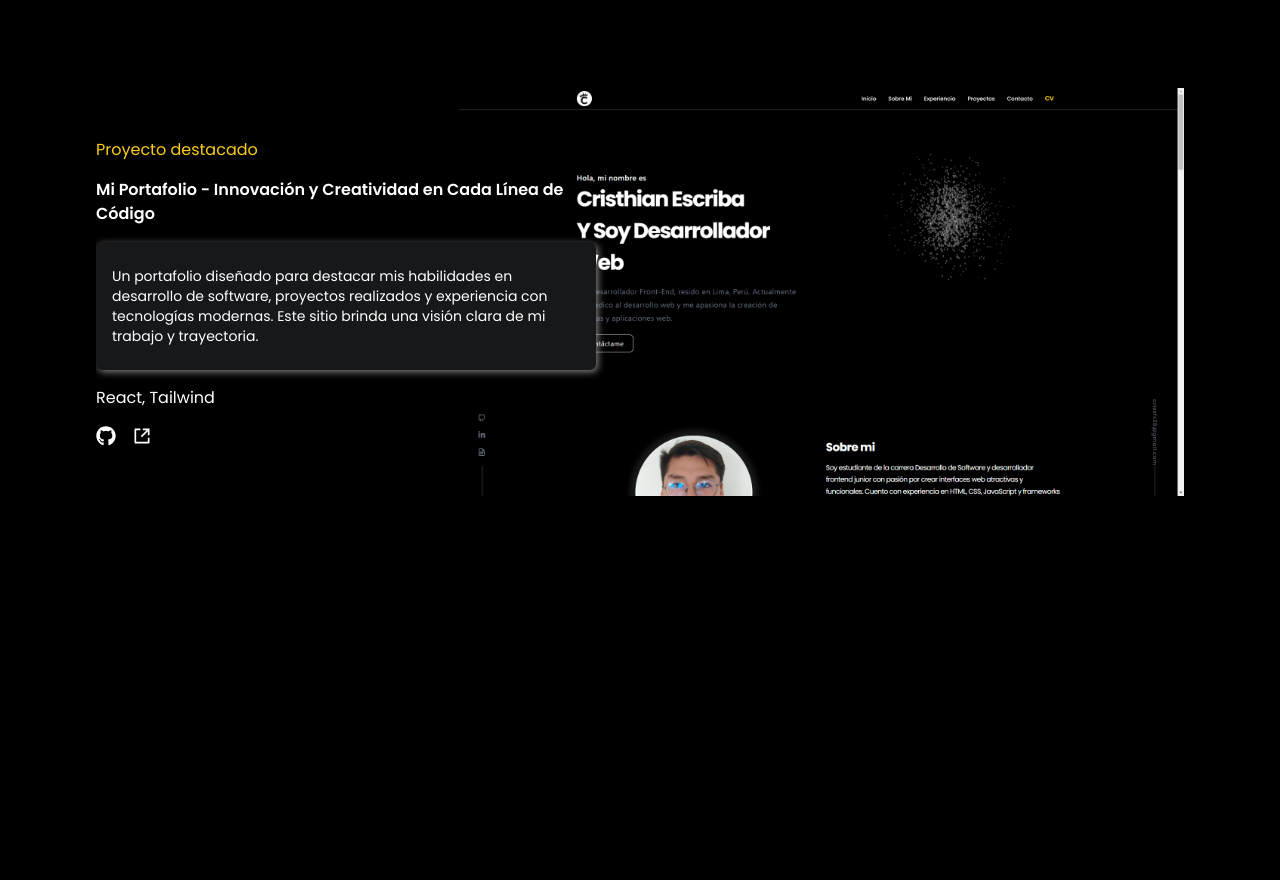
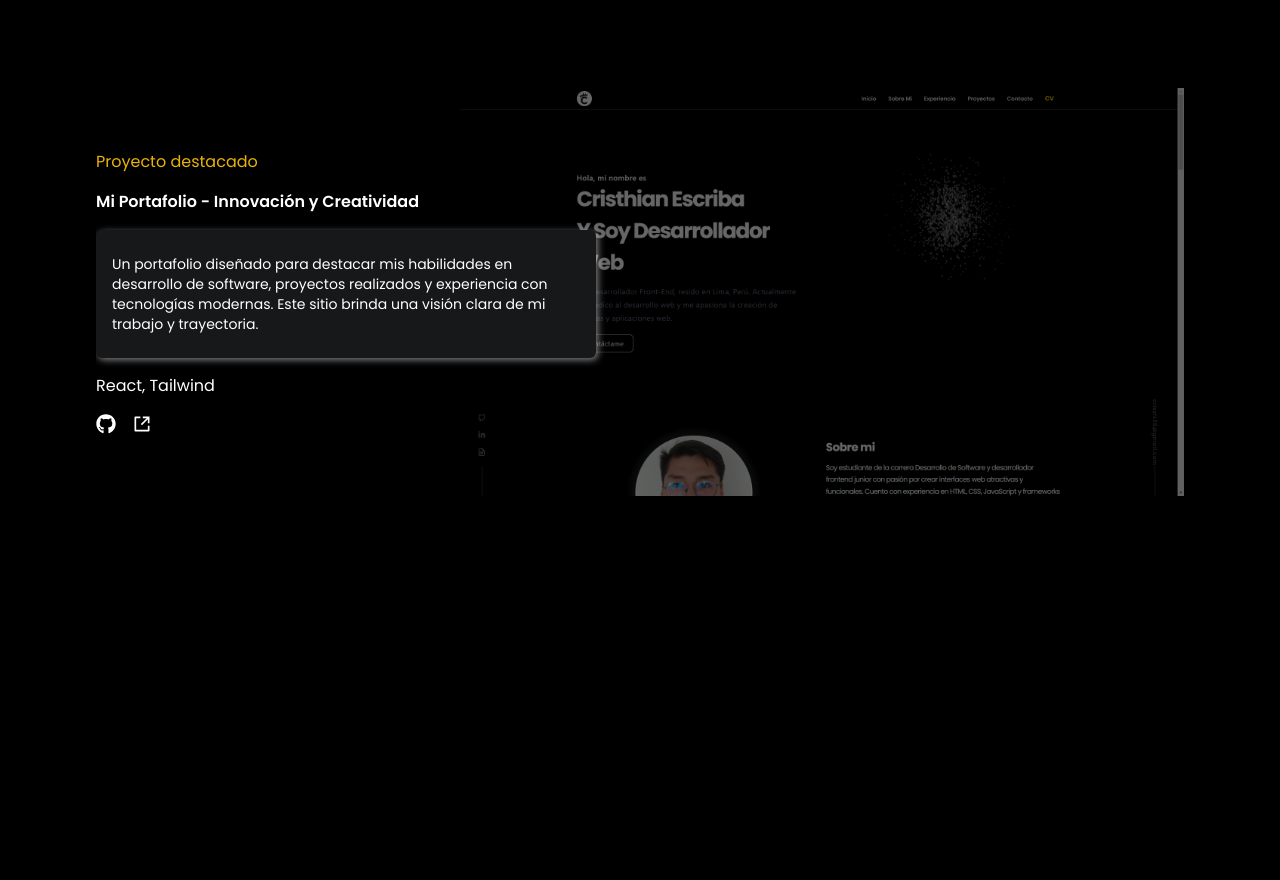
Before and after one commit to Cristhian988/My-Portfolio, a React (Vite) app: page / in a window 1280 px wide. Shown: the part 3700-4580 px from the top of the page. Built offline with nearby package versions, Linux system fonts and the light colour scheme.

Commit message:
My Portfolio

```diff
--- a/src/assets/data_project.js
+++ b/src/assets/data_project.js
@@ -1,43 +1,47 @@
 import project_1 from "../assets/Sofa.png";
 import project_2 from "../assets/Optica.png";
 import project_3 from "../assets/Pintura.png";
-import project_4 from "../assets/Portfolio.png"
+import project_4 from "../assets/Portfolio.png";
 
 export const dataProject = [
   {
     id: 1,
     name: "SofaStudio - Diseño y Comodidad al Alcance",
-        description: "Una plataforma de e-commerce dedicada a la venta de sofás modernos y confortables. Este proyecto ofrece una experiencia de usuario fluida, personalizable y visualmente atractiva.",
+    description:
+      "Una plataforma de e-commerce dedicada a la venta de sofás modernos y confortables. Este proyecto ofrece una experiencia de usuario fluida, personalizable y visualmente atractiva.",
     image: project_1,
     github: "https://github.com/Cristhian988/SofaStudio",
     url: "https://sofa-studio.vercel.app/",
-        tech: ["React", "Tailwind", "Redux"]
+    tech: ["React", "Tailwind", "Redux"],
   },
   {
     id: 2,
     name: "Optical Store - Claridad y Estilo en Cada Mirada",
-        description: "Una tienda en línea especializada en lentes y accesorios ópticos. Este proyecto proporciona una experiencia con un diseño moderno y facilita la búsqueda y compra de productos ópticos de calidad.",
+    description:
+      "Una tienda en línea especializada en lentes y accesorios ópticos. Este proyecto proporciona una experiencia con un diseño moderno y facilita la búsqueda y compra de productos ópticos de calidad.",
     image: project_2,
     github: "https://github.com/Cristhian988/e-Commerce-Optical",
     url: "https://e-commerce-optical.vercel.app/",
-        tech: ["React", "Tailwind"]
+    tech: ["React", "Tailwind"],
   },
   {
     id: 3,
     name: "ProPaint - El Arte de Dar Vida a tus Espacios",
-        description: "Un e-commerce dedicado a la venta de pinturas. Este proyecto ofrece una experiencia interactiva, filtros y una interfaz para que los clientes encuentren los colores y productos ideales para sus proyectos.",
+    description:
+      "Un e-commerce dedicado a la venta de pinturas. Este proyecto ofrece una experiencia interactiva, filtros y una interfaz para que los clientes encuentren los colores y productos ideales para sus proyectos.",
     image: project_3,
     github: "https://github.com/Cristhian988/Painters-Painting",
     url: "https://painters-painting.vercel.app/",
-        tech: ["HTML", "CSS", "Bootstrap", "JavaScript"]
+    tech: ["HTML", "CSS", "Bootstrap", "JavaScript"],
   },
   {
     id: 4,
-        name: "Mi Portafolio - Innovación y Creatividad en Cada Línea de Código",
-        description: "Un portafolio diseñado para destacar mis habilidades en desarrollo de software, proyectos realizados y experiencia con tecnologías modernas. Este sitio brinda una visión clara de mi trabajo y trayectoria.",
+    name: "Mi Portafolio - Innovación y Creatividad",
+    description:
+      "Un portafolio diseñado para destacar mis habilidades en desarrollo de software, proyectos realizados y experiencia con tecnologías modernas. Este sitio brinda una visión clara de mi trabajo y trayectoria.",
     image: project_4,
     github: "https://github.com/Cristhian988/My-Portfolio",
     url: "https://my-portfolio-swart-three-63.vercel.app/",
-        tech: ["React", "Tailwind"]
-    }
-]
+    tech: ["React", "Tailwind"],
+  },
+];
--- a/src/components/Contact/Contact.jsx
+++ b/src/components/Contact/Contact.jsx
@@ -2,23 +2,30 @@
 
 import { FaLinkedinIn } from "react-icons/fa";
 import { FiGithub, FiInstagram } from "react-icons/fi";
-import { MdOutlineEmail } from "react-icons/md";
+import { MdOutlineAlternateEmail } from "react-icons/md";
 
 export default function Contact() {
   return (
     <div className="container">
       <div className="flex justify-center h-[90vh]">
         <div className="flex flex-col items-center justify-center">
-          <p className="text-lg font-bold text-yellow-500">¿Que sigue?</p>
-          <h1 className="text-4xl font-semibold mb-4">CONTÁCTAME</h1>
-          <p className="mb-12">No dudes en contactarme!</p>
+          <p className="text-lg font-bold text-yellow-500 mb-3">
+            ¡Trabajemos juntos!
+          </p>
+          <h1 className="text-4xl font-semibold mb-4 text-center">
+            ¿Listo para colaborar?
+          </h1>
+          <p className="mb-12 text-center">
+            Estoy disponible para nuevas oportunidades y colaboraciones.
+            ¡Hablemos!
+          </p>
           <button className="px-6 py-2 rounded-lg border-white border text-white font-mono text-lg">
             <a
               href="mailto:crissfx28@gmail.com"
               target="_blank"
               rel="noreferrer"
             >
-              Saludame
+              Contáctame
             </a>
           </button>
         </div>
@@ -46,7 +53,7 @@ export default function Contact() {
           <FaLinkedinIn />
         </a>
         <a href="mailto:crissfx28@gmail.com" target="_blank" rel="noreferrer">
-          <MdOutlineEmail />
+          <MdOutlineAlternateEmail />
         </a>
       </div>
       <div>
--- a/src/components/Hero/Hero.jsx
+++ b/src/components/Hero/Hero.jsx
@@ -9,7 +9,7 @@ export default function Hero() {
   return (
     <div>
       <div className="container py-14 mt-20">
-        <div className="grid grid-cols-1 md:grid-cols-2 md:min-h-[60vh]">
+        <div className="grid grid-cols-1 lg:grid-cols-2 md:min-h-[60vh]">
           {/* Text Section */}
           <div className="flex flex-col justify-center tracking-wide ">
             <p className="text-clamp-md font-medium font-mono">
@@ -39,7 +39,7 @@ export default function Hero() {
             </div>
           </div>
           {/* Images Section */}
-          <div className="hidden md:block">
+          <div className="hidden lg:block">
             <img
               src={Background}
               alt="profile"
--- a/src/components/Projects/Projects.jsx
+++ b/src/components/Projects/Projects.jsx
@@ -18,18 +18,18 @@ export default function Projects() {
                     href={project.url}
                     target="_blank"
                     rel="noreferrer"
-                    className="w-2/3 ml-auto"
+                    className=" w-full opacity-10 md:opacity-40 hover:opacity-100 transition-all md:w-2/3 ml-auto"
                   >
                     <img src={project.image} alt={project.name} />
                   </a>
                 </div>
-                <div className="grid grid-area items-center w-[500px]">
-                  <div className="space-y-4">
-                    <span className="text-yellow-400">Proyecto destacado</span>
-                    <h1 className="w-1/3 md:w-full font-semibold">
+                <div className="grid grid-area items-center w-full md:w-[500px]">
+                  <div className="relative space-y-4 p-4 lg:p-0">
+                    <span className="text-yellow-500">Proyecto destacado</span>
+                    <h1 className="w-full md:w-2/3 lg:w-4/5 font-semibold">
                       {project.name}
                     </h1>
-                    <p className="max-w-[380px] md:max-w-[500px] rounded-md py-6 md:py-6 px-4 bg-[#16181a] shadow-[2px_2px_7px_rgba(255,255,255,.5)] text-sm">
+                    <p className="relative w-full md:max-w-[500px] rounded-md py-6 md:py-6 px-4 bg-[#16181a] shadow-[2px_2px_7px_rgba(255,255,255,.5)] text-sm">
                       {project.description}
                     </p>
                     <p>{project.tech && project.tech.join(", ")}</p>
```
Lines whose indentation alone changed are shown as unchanged.
